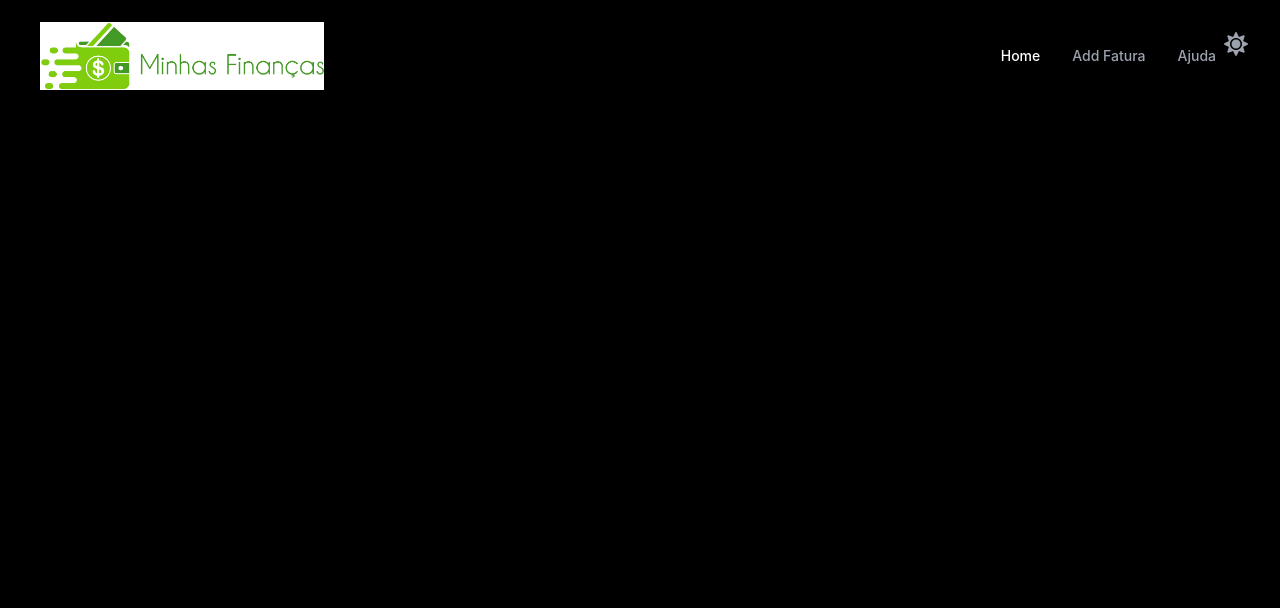
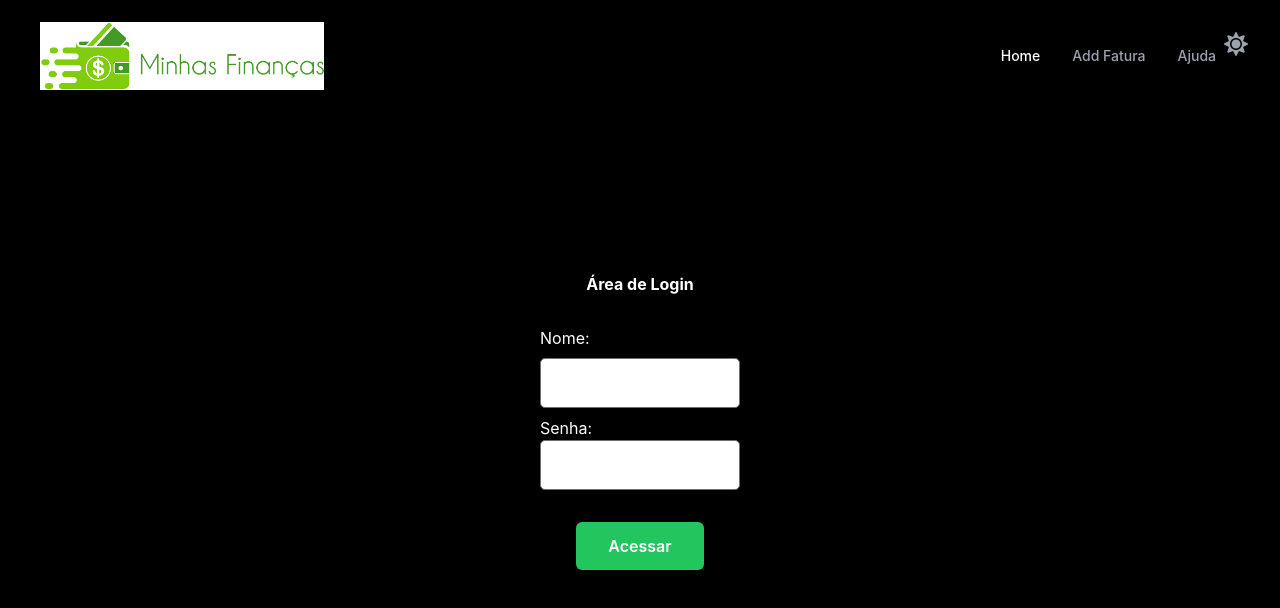
Before and after one commit to germanoalves/crudfilter, a React (Create React App) app: page /login in a window 1280 px wide. Shown: the top 608 px of the page. Built offline with nearby package versions, Linux system fonts and the light colour scheme.

Commit message:
version 3

```diff
--- a/src/App.js
+++ b/src/App.js
@@ -9,22 +9,27 @@ import { Search } from "./pages/Search";
 import { ToastContainer } from "react-toastify";
 import "react-toastify/dist/ReactToastify.css";
 import { Header } from "./components/Header";
+import { RequireAuth } from "./pages/RequireAuth";
+import { Login } from "./pages/Login";
+import { Teste } from "./pages/Teste";
 
 
 function App() {
 
+  return (
 
-  return (
     <Router>
       <div className="App">
         <Header />
         <ToastContainer position="top-center" />
         <Routes>
-          <Route path="/" element={<Home />} />
-          <Route path="/add" element={<AddEdit />} />
+          <Route path="*" element={<Login />} />
+          <Route exact path="/" element={<Login/>}></Route>
+          <Route path="/home" element={<RequireAuth><Home /></RequireAuth>} />
+          <Route path="/add" element={<RequireAuth><AddEdit /></RequireAuth>} />
           <Route path="/update/:id" element={<AddEdit />} />
           <Route path="/view/:id" element={<View />} />
-          <Route path="/help" element={<Help />} />
+          <Route path="/help" element={<RequireAuth><Help /></RequireAuth>} />
           <Route path="/search" element={<Search />} />
         </Routes>
       </div>
@@ -33,3 +38,6 @@ function App() {
 }
 
 export default App;
+
+
+// https://dev.to/iamandrewluca/private-route-in-react-router-v6-lg5
--- a/src/components/Header.js
+++ b/src/components/Header.js
@@ -106,7 +106,7 @@ export const Header = () => {
         </button>
         <div className="hidden w-full md:block md:w-auto" id="mobile-menu">
           <ul className="flex flex-col mt-4 md:flex-row md:space-x-8 md:mt-0 md:text-sm md:font-medium">
-            <Link to="/">
+            <Link to="/home">
               <li
                 className="block py-2 pr-4 pl-3 text-white bg-green-700 rounded   md:bg-transparent md:text-green-700 md:p-0 dark:text-white"
                 aria-current="page"
--- a/src/pages/Home.js
+++ b/src/pages/Home.js
@@ -14,6 +14,7 @@ import { Despesa } from "./Despesa";
 import { Receita } from "./Receita";
 import { Total } from "./Total";
 import { Chart } from "react-google-charts";
+import LogoutIcon from "@mui/icons-material/Logout";
 
 export const Home = () => {
   moment.locale("pt-br");
@@ -228,13 +229,17 @@ export const Home = () => {
     tal.push([dadoNome[i], dadoValor[i]]);
   }
 
-
-
-
   /*------------------------------------- */
   const clearDates = () => {
     document.getElementById("startDate").value = "";
     document.getElementById("endDate").value = "";
+  };
+
+  /*---------- */
+
+  const handleClear = () => {
+    localStorage.clear();
+    window.location.reload();
   };
 
   return (
@@ -299,6 +304,12 @@ export const Home = () => {
                 onClick={() => filterData("Despesa")}
               >
                 Despesas
+              </button>
+              <button
+                className="px-8 py-3 m-2  bg-gray-700 rounded-md font-semibold text-gray-300 hover:bg-gray-400 hover:text-white"
+                onClick={handleClear}
+              >
+                <LogoutIcon></LogoutIcon> Sair Sistema
               </button>
             </div>
           </div>
@@ -443,10 +454,7 @@ export const Home = () => {
       </div>
       <br />
       <br />
-      <div className="inline-grid grid-cols-2 gap-4" id="results">
-
-
-      </div>
+      <div className="inline-grid grid-cols-2 gap-4" id="results"></div>
 
       {/*<label>Sort By:</label>
             <select className="dropdown" name="colValue" onChange={handleChange}>
@@ -458,12 +466,8 @@ export const Home = () => {
             </select>
             <button className="btn btn-reset" onClick={handleReset}>Reset</button>*/}
 
-
       <div className="flex justify-center flex-wrap overflow-hidden">
-
         <div className="relative overflow-x-auto w-full my-2  mx-4 xl:w-1/3">
-
-
           <div id="wrapper" className="dark:text-white"></div>
           <div className={style}>
             <table className="w-full text-base shadow-xl rounded-lg dark:text-white dark:border-white dark:border">
@@ -575,14 +579,9 @@ export const Home = () => {
         )} */}
             </table>
           </div>
-
-
-
-
         </div>
 
         <div className="flex justify-center w-full my-2 overflow-hidden mx-4 xl:w-1/3">
-
           <div id="graphic" className="dark:text-white">
             <p>Gráfico Lista</p>
             <Chart
@@ -592,9 +591,7 @@ export const Home = () => {
               data={tal}
             />
           </div>
-
         </div>
-
       </div>
     </div>
   );
--- /dev/null
+++ b/src/pages/Login.css
@@ -0,0 +1,14 @@
+.login {
+  margin: 30px 0px
+}
+.login input {
+  border: 1px solid #6f6f6f;
+  border-radius: 5px;
+  width: 200px;
+  height: 50px;
+  padding: 2px;
+}
+
+.login label {
+  float: left
+}
--- /dev/null
+++ b/src/pages/Login.js
@@ -0,0 +1,137 @@
+import React, { useState } from "react";
+import { useNavigate } from "react-router-dom";
+import "./Login.css";
+
+
+
+export const Login = ({children}, props) => {
+  const [name, setName] = useState("");
+  const [password, setPassword] = useState("");
+  const [confPassword, setConfPassword] = useState("");
+
+  // function to update state of name with
+  // value enter by user in form
+  const handleChange = (e) => {
+    setName(e.target.value);
+  };
+
+  // function to update state of password with
+  // value enter by user in form
+  const handlePasswordChange = (e) => {
+    setPassword(e.target.value);
+  };
+  // function to update state of confirm password
+  // with value enter by user in form
+  // // const handleConfPasswordChange = (e) => {
+  // //   setConfPassword(e.target.value);
+  // // };
+  // below function will be called when user
+  // click on submit button .
+
+  const talogado = false
+  let navigate = useNavigate();
+
+
+  const handleSubmit = (e) => {
+    localStorage.setItem("senha", password);
+    if (name !=="admin" && password != "123") {
+      // if 'password' and 'confirm password'
+      // does not match.
+      alert("tem algo errado!")
+
+    } else {
+      // display alert box with user
+      // 'name' and 'email' deatils .
+      // alert(
+      //   'A form was submitted with Name :"' +
+      //     name +
+      //     '" ,Age :"' +
+      //     age +
+      //     '" and Email :"' +
+      //     email +
+      //     '"' + password + '"'
+      // );
+     navigate("/home");
+
+    }
+    e.preventDefault();
+  };
+
+  return (
+    <div className="flex justify-center mt-40">
+      <h2 className="dark:text-white">
+        {""}
+        <h1>
+          <strong>Área de Login</strong>
+        </h1>
+
+        <div className="login">
+
+            <form
+              onSubmit={(e) => {
+                handleSubmit(e);
+              }}
+            >
+              {/*when user submit the form , handleSubmit()
+        function will be called .*/}
+
+              <label>Nome:</label>
+              <br />
+              <input
+              className="text-gray-800"
+                type="text"
+                value={name}
+                required
+                onChange={(e) => {
+                  handleChange(e);
+                }}
+              />
+              <br />
+              {/*when user write in name input box , handleChange()
+              function will be called. */}
+
+              <label>Senha:</label>
+              <br />
+              <input
+              className="text-gray-800"
+                type="password"
+                value={password}
+                required
+                onChange={(e) => {
+                  handlePasswordChange(e);
+                }}
+              />
+              <br />
+              {/* when user write in password input box ,
+                  handlePasswordChange() function will be called.*/}
+              {/* <label>Confirm Password:</label>
+              <br />
+              <input
+              className="text-gray-800"
+                type="password"
+                value={confPassword}
+                required
+                onChange={(e) => {
+                  handleConfPasswordChange(e);
+                }}
+              /> */}
+              <br />
+              {/* when user write in confirm password  input box ,
+                    handleConfPasswordChange() function will be called.*/}
+
+
+              <button type="submit" value="Submit"
+                className="px-8 py-3 m-2 bg-green-500 rounded-md font-semibold hover:bg-green-400 hover:text-white"
+
+              >
+                Acessar
+              </button>
+            </form>
+
+        </div>
+
+        <h3>{props.title}</h3>
+      </h2>
+    </div>
+  );
+};
--- /dev/null
+++ b/src/pages/RequireAuth.js
@@ -0,0 +1,14 @@
+import { Navigate, Outlet } from "react-router-dom";
+
+
+
+export const RequireAuth = ({children}) => {
+
+    // const isAuth = false;
+    const isAuth2 = localStorage.getItem("senha");
+    if( isAuth2 !== "123"){
+        return <Navigate to="/login"/>
+    }else {
+        return children;
+    }
+}
--- /dev/null
+++ b/src/pages/Teste.js
@@ -0,0 +1,16 @@
+import React from "react";
+
+
+
+export const Teste = (props) => {
+  return (
+    <div className="flex justify-center mt-40 text-left">
+      <h2 className="dark:text-white">
+        {""}
+        <h1><strong>teste</strong></h1>
+
+        <h3>{props.title}</h3>
+      </h2>
+    </div>
+  );
+};
```
Lines whose indentation alone changed are shown as unchanged.
